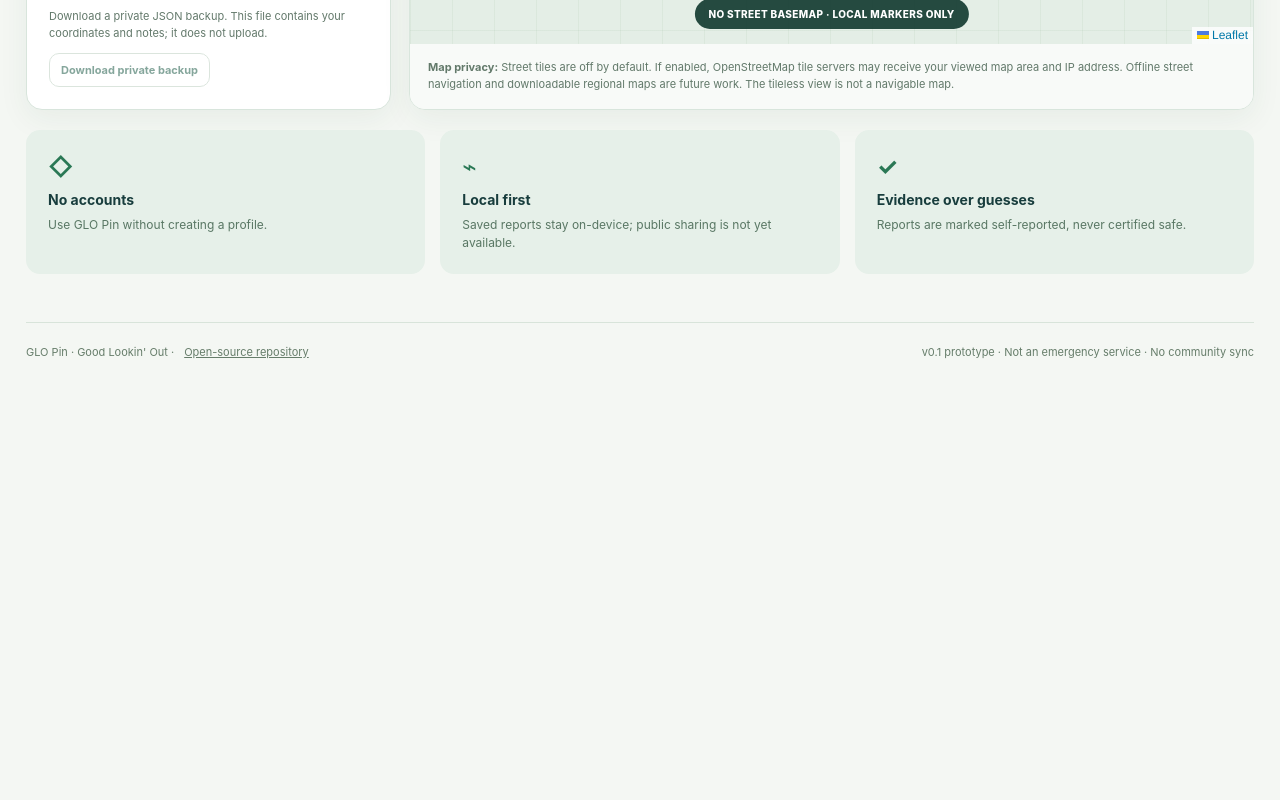
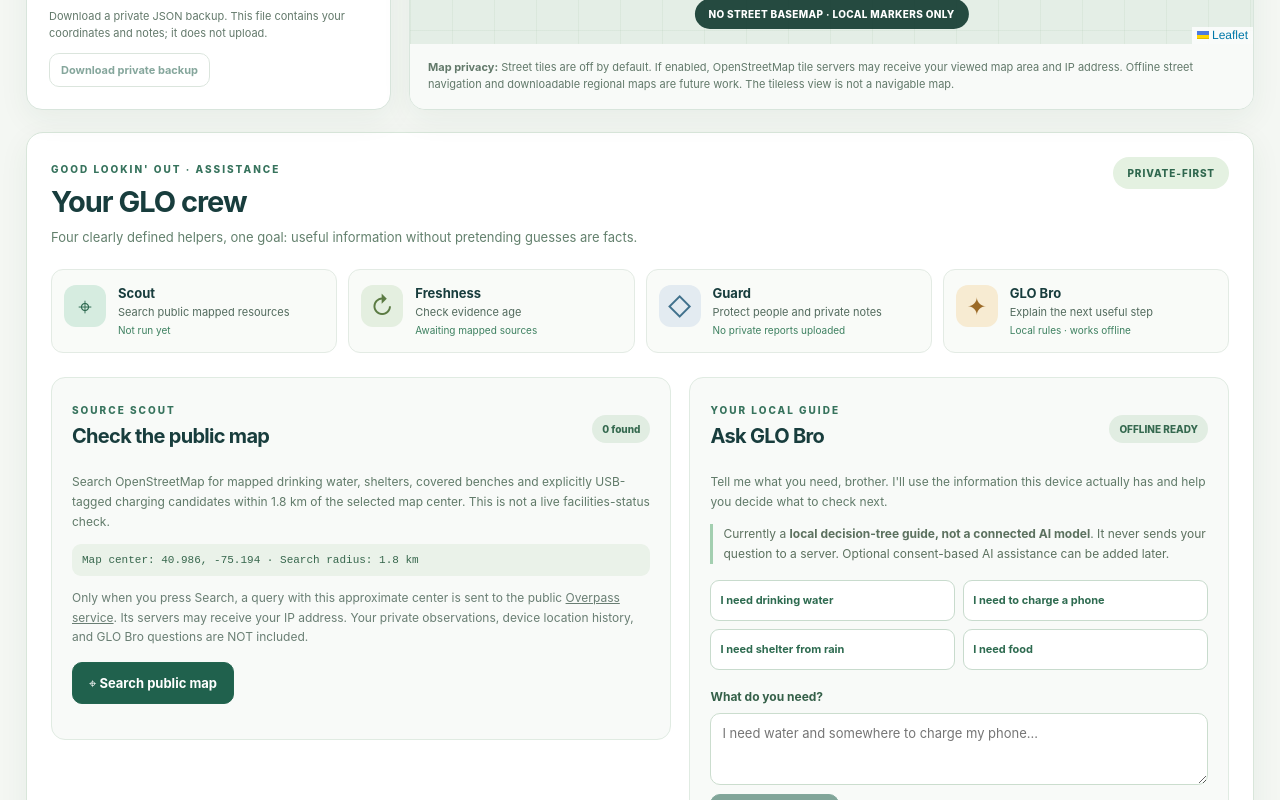
Before and after one commit to MichaelWave369/GLO, a React (Vite) app: page / in a window 1280 px wide. Shown: the part 1140-1940 px from the top of the page. Before the commit the page ends 1531 px from the top, so only its background shows below. Built offline with nearby package versions, Linux system fonts and the light colour scheme.

Commit message:
feat: wire on-demand scout results and GLO Bro into live map; document consent

```diff
--- a/src/App.jsx
+++ b/src/App.jsx
@@ -2,6 +2,7 @@ import { useEffect, useMemo, useState } from 'react'
 import { MapContainer, TileLayer, CircleMarker, Popup, useMap, useMapEvents } from 'react-leaflet'
 import { CATEGORIES, PILOT_CENTER, distanceKm, normalizeReport, privateBackup } from './domain.js'
 import { listReports, saveReport, removeReport } from './storage.js'
+import GloAgentDock from './GloAgentDock.jsx'
 
 function MapNavigator({ target }) {
   const map = useMap()
@@ -12,6 +13,10 @@ function MapNavigator({ target }) {
 }
 function MapPicker({ enabled, onPick }) {
   useMapEvents({ click: (e) => { if (enabled) onPick(e.latlng) } })
+  return null
+}
+function MapCenterTracker({ onMove }) {
+  useMapEvents({ moveend: (e) => { const point = e.target.getCenter(); onMove({ lat: point.lat, lon: point.lng }) } })
   return null
 }
 function fmtDate(value) {
@@ -31,6 +36,8 @@ export default function App() {
   const [online, setOnline] = useState(navigator.onLine)
   const [tiles, setTiles] = useState(false)
   const [reference, setReference] = useState(PILOT_CENTER)
+  const [mapCenter, setMapCenter] = useState(PILOT_CENTER)
+  const [publicCandidates, setPublicCandidates] = useState([])
   const [target, setTarget] = useState(null)
   const [notice, setNotice] = useState('No account needed. Your observations stay on this device.')
   const [error, setError] = useState('')
@@ -52,6 +59,8 @@ export default function App() {
     (filter === 'all' || r.category === filter) &&
     (r.title + ' ' + r.note).toLowerCase().includes(query.trim().toLowerCase())
   ).sort((a, b) => distanceKm(reference, a) - distanceKm(reference, b)), [reports, filter, query, reference])
+
+  const visiblePublic = useMemo(() => publicCandidates.filter((r) => filter === 'all' || r.category === filter), [publicCandidates, filter])
 
   function jumpTo(r) {
     setSelectedId(r.id)
@@ -169,7 +178,11 @@ export default function App() {
             <MapContainer className="leaflet-map" center={[PILOT_CENTER.lat, PILOT_CENTER.lon]} zoom={13} scrollWheelZoom={false}>
               {online && tiles && <TileLayer url="https://{s}.tile.openstreetmap.org/{z}/{x}/{y}.png" attribution='&copy; <a href="https://www.openstreetmap.org/copyright">OpenStreetMap contributors</a>'/>}
               <MapNavigator target={target}/>
+              <MapCenterTracker onMove={setMapCenter}/>
               <MapPicker enabled={editing} onPick={({ lat, lng }) => setDraft((d) => ({ ...d, lat: lat.toFixed(6), lon: lng.toFixed(6) }))}/>
+              {visiblePublic.map((r) => <CircleMarker key={r.id} center={[r.lat, r.lon]} radius={selectedId === r.id ? 12 : 9} pathOptions={{ color: '#457695', fillColor: r.category === 'water' ? '#83d4e4' : r.category === 'power' ? '#eec575' : '#a9cfa1', fillOpacity: 0.85, weight: 2, dashArray: '4 3' }} eventHandlers={{ click: () => setSelectedId(r.id) }}>
+                <Popup><strong>{r.title}</strong><br/>{CATEGORIES[r.category].label}<br/>OpenStreetMap record · Not verified<br/><a href={r.sourceUrl} target="_blank" rel="noopener noreferrer">View OSM record</a></Popup>
+              </CircleMarker>)}
               {visible.map((r) => <CircleMarker key={r.id} center={[r.lat, r.lon]} radius={selectedId === r.id ? 11 : 8} pathOptions={{ color: '#155d4e', fillColor: r.category === 'water' ? '#4aa9c0' : r.category === 'power' ? '#ecb64e' : '#81b77b', fillOpacity: 0.94, weight: 3 }} eventHandlers={{ click: () => setSelectedId(r.id) }}>
                 <Popup><strong>{r.title}</strong><br/>{CATEGORIES[r.category].label}<br/>Self-reported · Unverified<br/>Private to this device</Popup>
               </CircleMarker>)}
@@ -180,6 +193,7 @@ export default function App() {
           <div className="map-footnote"><strong>Map privacy:</strong> Street tiles are off by default. If enabled, OpenStreetMap tile servers may receive your viewed map area and IP address. Offline street navigation and downloadable regional maps are future work. The tileless view is not a navigable map.</div>
         </div>
       </section>
+      <GloAgentDock center={mapCenter} localReports={reports} online={online} onSourcesChange={setPublicCandidates} onNavigate={jumpTo}/>
       <div className="principles"><div><b>◇</b><strong>No accounts</strong><p>Use GLO Pin without creating a profile.</p></div><div><b>⌁</b><strong>Local first</strong><p>Saved reports stay on-device; public sharing is not yet available.</p></div><div><b>✓</b><strong>Evidence over guesses</strong><p>Reports are marked self-reported, never certified safe.</p></div></div>
     </main>
     <footer>GLO Pin · Good Lookin' Out · <a href="https://github.com/MichaelWave369/GLO">Open-source repository</a><span>v0.1 prototype · Not an emergency service · No community sync</span></footer>
--- a/src/main.jsx
+++ b/src/main.jsx
@@ -2,6 +2,7 @@ import React from 'react'
 import { createRoot } from 'react-dom/client'
 import 'leaflet/dist/leaflet.css'
 import './styles.css'
+import './agentDock.css'
 import App from './App.jsx'
 
 createRoot(document.getElementById('root')).render(
```
Also changed, not shown: 3 other files (tests, documents, lock files or other folders).
